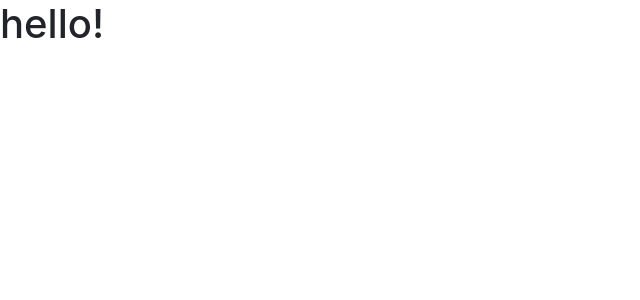
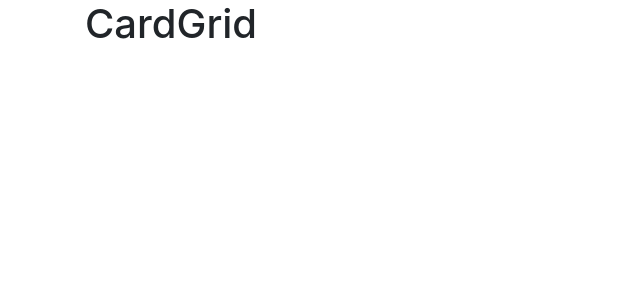
Before and after one commit to madelinewong/react-cardgrid, a React (Create React App) app: page / in a window 1280 px wide. Shown: the top 300 px of the page, without its empty margins (0-640 px from the left). Built offline with nearby package versions, Linux system fonts and the light colour scheme.

Commit message:
created the basic state object to represent our data

```diff
--- a/src/App.js
+++ b/src/App.js
@@ -2,9 +2,30 @@ import React, { Component } from 'react';
 
 
 class App extends Component {
+  constructor(){
+    super(); //this makes sure that the app becomes a component.
+    this.state = {
+      cards: [
+        {
+          src: "https://via.placeholder.com/250x250",
+          caption: "some things and stuff",
+          isLiked: true
+        },
+        {
+          src: "https://via.placeholder.com/250x250",
+          caption: "other things and stuff",
+          isLiked: false
+        }
+      ]
+    }
+  }
   render() {
+    console.log(this.state);
     return (
-   <h1>hello!</h1>
+   <div className="container">
+      <h1>CardGrid</h1>
+
+   </div>
     );
   }
 }
```
